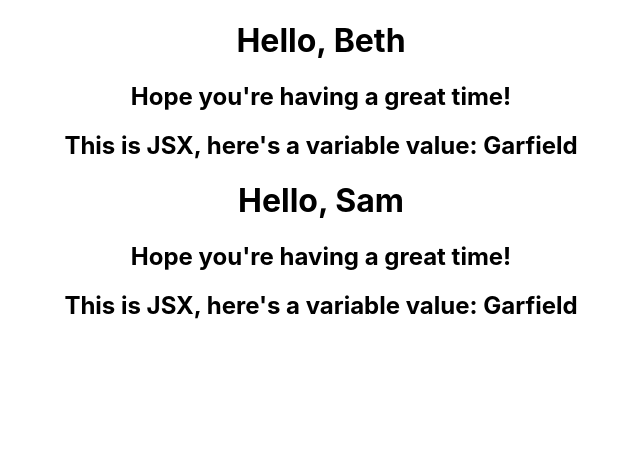
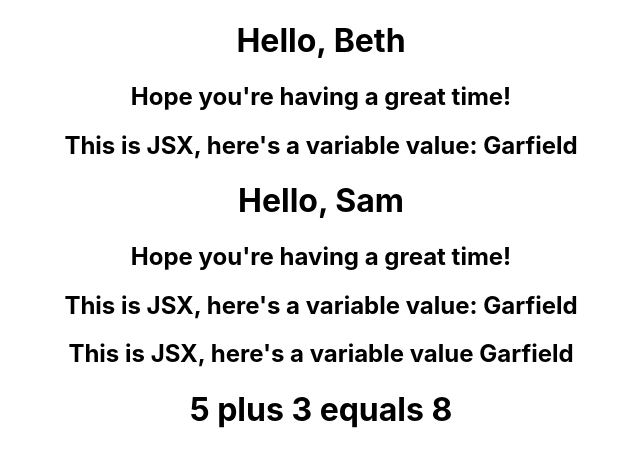
Before and after one commit to JaimieGarcia/html-test, a React (Create React App) app in the folder Week_7/w7d1/my-app/: page / in a window 1280 px wide. Shown: the top 466 px of the page, without its empty margins (319-959 px from the left). Built offline with nearby package versions, Linux system fonts and the light colour scheme.

Commit message:
Added a test file

```diff
--- a/Week_7/w7d1/my-app/src/App.js
+++ b/Week_7/w7d1/my-app/src/App.js
@@ -1,6 +1,7 @@
 import logo from './logo.svg';
 import './App.css';
 import Welcome from './Welcome'
+import Test from './Test'
 
 function App() {
   return (
@@ -22,6 +23,7 @@ function App() {
 
       <Welcome name="Beth" />
       <Welcome name="Sam" />
+      <Test/>
     </div>
   );
 }
--- /dev/null
+++ b/Week_7/w7d1/my-app/src/Test.js
@@ -0,0 +1,17 @@
+import React from 'react'
+
+function Test() {
+    const name = "Garfield"
+    const element = <h2>This is JSX, here's a variable value {name}</h2>
+
+    return (
+        <div>
+            {element}
+            <h1>5 plus 3 equals {5 + 3}</h1>
+        </div>
+    )
+
+
+}
+
+export default Test
```
